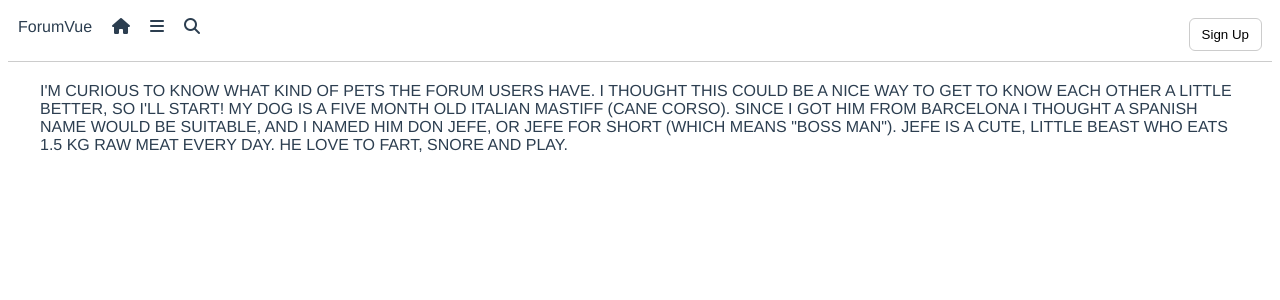
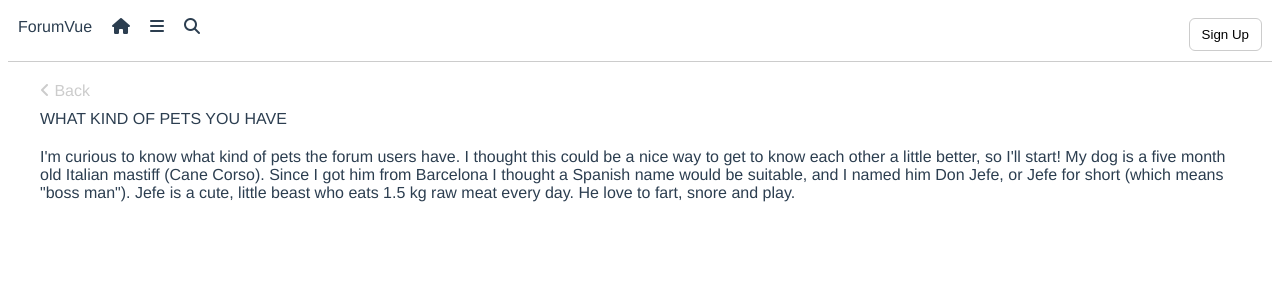
Before and after one commit to KristijanJ/vue-forum, a Vue app: page /board/0/post/0 in a window 1280 px wide. Shown: the top 300 px of the page. Built offline with nearby package versions, Linux system fonts and the light colour scheme.

Commit message:
display text, nav back

```diff
--- a/src/assets/css/style.css
+++ b/src/assets/css/style.css
@@ -13,6 +13,16 @@
     margin-bottom: 20px;
 }
 
+.page-nav-back {
+    color: #cccccc;
+    margin-bottom: 10px;
+}
+
+.page-nav-back > a {
+    color: #cccccc;
+    text-decoration: none;
+}
+
 .btn {
     cursor: pointer;
     padding: 8px 12px;
--- a/src/pages/ForumBoardPost.vue
+++ b/src/pages/ForumBoardPost.vue
@@ -1,6 +1,14 @@
 <template>
     <div class="container">
+        <div class="page-nav-back">
+            <router-link :to="`/board/${$route.params.id}`">
+                <i class="fas fa-angle-left" /> Back
+            </router-link>
+        </div>
         <div class="page-header">
+            {{ selectedForumBoardPost.title }}
+        </div>
+        <div class="post-text">
             {{ selectedForumBoardPost.text }}
         </div>
     </div>
```
